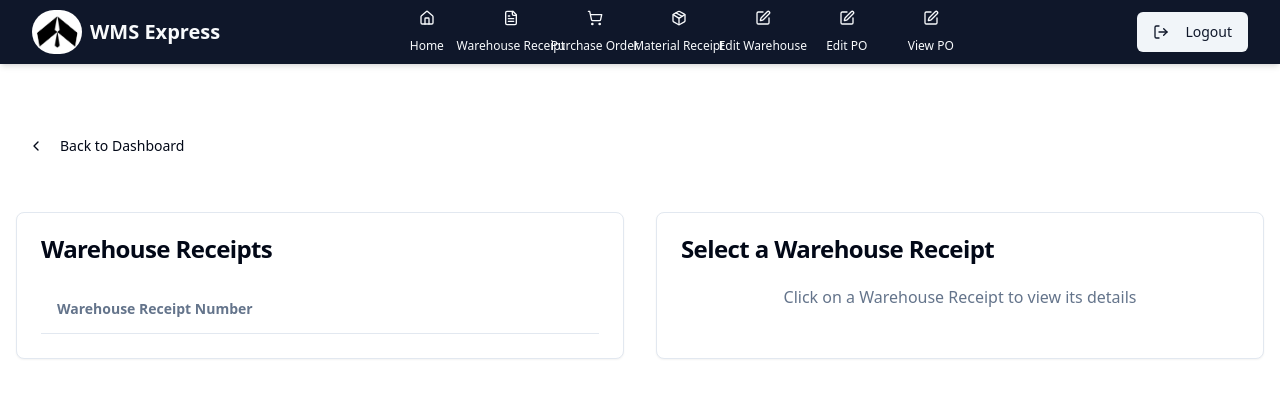
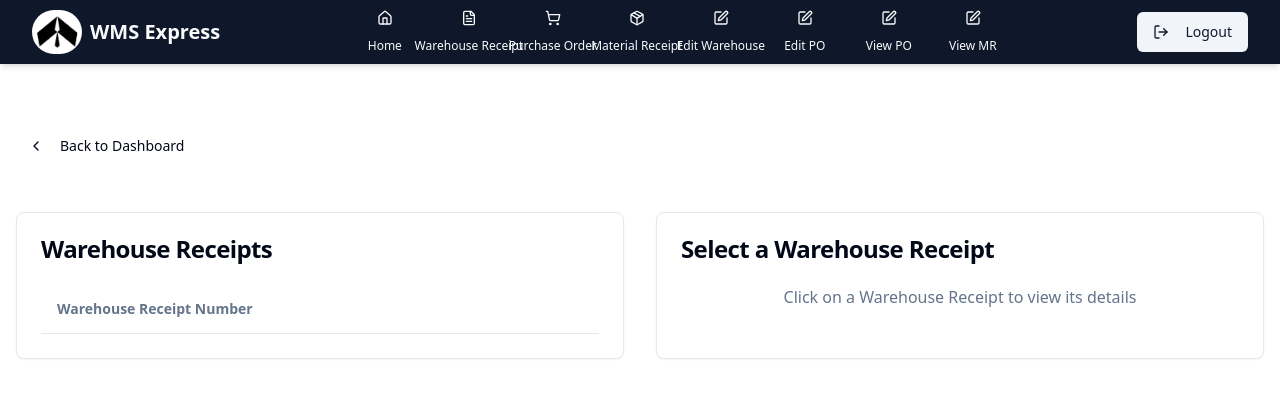
Before and after one commit to axt127/test_repo, a Next.js app: page /Emp/Homepage/Data in a window 1280 px wide. Shown: the top 398 px of the page. Built offline with nearby package versions, Linux system fonts and the light colour scheme.

Commit message:
updated headers again

```diff
--- a/app/Emp/Homepage/Data.tsx
+++ b/app/Emp/Homepage/Data.tsx
@@ -60,6 +60,7 @@ function Navigation() {
               { href: "/Emp/Homepage/EDIT_FORM/edit-warehouse", label: "Edit Warehouse", icon: Edit },
               { href: "/Emp/Homepage/EDIT_FORM/edit-purchase-order", label: "Edit PO", icon: Edit },
               { href: "/Emp/Homepage/EDIT_FORM/view_po", label: "View PO", icon: Edit },
+              { href: "/Emp/Homepage/EDIT_FORM/view_mr", label: "View MR", icon: Edit },
             ].map((item) => (
               <Link key={item.href} href={item.href}>
                 <Button variant="ghost" size="sm" className="flex flex-col items-center justify-center h-16 w-20">
--- a/app/Emp/Homepage/EDIT_FORM/edit-purchase-order/page.tsx
+++ b/app/Emp/Homepage/EDIT_FORM/edit-purchase-order/page.tsx
@@ -59,6 +59,7 @@ function Navigation() {
               { href: "/Emp/Homepage/EDIT_FORM/edit-warehouse", label: "Edit Warehouse", icon: Edit },
               { href: "/Emp/Homepage/EDIT_FORM/edit-purchase-order", label: "Edit PO", icon: Edit },
               { href: "/Emp/Homepage/EDIT_FORM/view_po", label: "View PO", icon: Edit },
+              { href: "/Emp/Homepage/EDIT_FORM/view_mr", label: "View MR", icon: Edit },
             ].map((item) => (
               <Link key={item.href} href={item.href}>
                 <Button variant="ghost" size="sm" className="flex flex-col items-center justify-center h-16 w-20">
--- a/app/Emp/Homepage/EDIT_FORM/edit-warehouse/page.tsx
+++ b/app/Emp/Homepage/EDIT_FORM/edit-warehouse/page.tsx
@@ -63,6 +63,7 @@ function Navigation() {
               { href: "/Emp/Homepage/EDIT_FORM/edit-warehouse", label: "Edit Warehouse", icon: Edit },
               { href: "/Emp/Homepage/EDIT_FORM/edit-purchase-order", label: "Edit PO", icon: Edit },
               { href: "/Emp/Homepage/EDIT_FORM/view_po", label: "View PO", icon: Edit },
+              { href: "/Emp/Homepage/EDIT_FORM/view_mr", label: "View MR", icon: Edit },
             ].map((item) => (
               <Link key={item.href} href={item.href}>
                 <Button variant="ghost" size="sm" className="flex flex-col items-center justify-center h-16 w-20">
--- a/app/Emp/Homepage/EDIT_FORM/view_mr/page.tsx
+++ b/app/Emp/Homepage/EDIT_FORM/view_mr/page.tsx
@@ -56,6 +56,8 @@ function Navigation() {
               { href: "/Emp/Homepage/NEW_Form/material-receipt", label: "Material Receipt", icon: Package },
               { href: "/Emp/Homepage/EDIT_FORM/edit-warehouse", label: "Edit Warehouse", icon: Edit },
               { href: "/Emp/Homepage/EDIT_FORM/edit-purchase-order", label: "Edit PO", icon: Edit },
+              { href: "/Emp/Homepage/EDIT_FORM/view_po", label: "View PO", icon: Edit },
+              { href: "/Emp/Homepage/EDIT_FORM/view_mr", label: "View MR", icon: Edit },
             ].map((item) => (
               <Link key={item.href} href={item.href}>
                 <Button variant="ghost" size="sm" className="flex flex-col items-center justify-center h-16 w-20">
--- a/app/Emp/Homepage/EDIT_FORM/view_po/page.tsx
+++ b/app/Emp/Homepage/EDIT_FORM/view_po/page.tsx
@@ -82,6 +82,7 @@ function Navigation() {
               { href: "/Emp/Homepage/EDIT_FORM/edit-warehouse", label: "Edit Warehouse", icon: Edit },
               { href: "/Emp/Homepage/EDIT_FORM/edit-purchase-order", label: "Edit PO", icon: Edit },
               { href: "/Emp/Homepage/EDIT_FORM/view_po", label: "View PO", icon: Edit },
+              { href: "/Emp/Homepage/EDIT_FORM/view_mr", label: "View MR", icon: Edit },
             ].map((item) => (
               <Link key={item.href} href={item.href}>
                 <Button variant="ghost" size="sm" className="flex flex-col items-center justify-center h-16 w-20">
--- a/app/Emp/Homepage/NEW_Form/material-receipt/page.tsx
+++ b/app/Emp/Homepage/NEW_Form/material-receipt/page.tsx
@@ -43,6 +43,7 @@ function Navigation() {
               { href: "/Emp/Homepage/EDIT_FORM/edit-warehouse", label: "Edit Warehouse", icon: Edit },
               { href: "/Emp/Homepage/EDIT_FORM/edit-purchase-order", label: "Edit PO", icon: Edit },
               { href: "/Emp/Homepage/EDIT_FORM/view_po", label: "View PO", icon: Edit },
+              { href: "/Emp/Homepage/EDIT_FORM/view_mr", label: "View MR", icon: Edit },
             ].map((item) => (
               <Link key={item.href} href={item.href}>
                 <Button variant="ghost" size="sm" className="flex flex-col items-center justify-center h-16 w-20">
--- a/app/Emp/Homepage/NEW_Form/purchase-order/page.tsx
+++ b/app/Emp/Homepage/NEW_Form/purchase-order/page.tsx
@@ -50,6 +50,7 @@ function Navigation() {
               { href: "/Emp/Homepage/EDIT_FORM/edit-warehouse", label: "Edit Warehouse", icon: Edit },
               { href: "/Emp/Homepage/EDIT_FORM/edit-purchase-order", label: "Edit PO", icon: Edit },
               { href: "/Emp/Homepage/EDIT_FORM/view_po", label: "View PO", icon: Edit },
+              { href: "/Emp/Homepage/EDIT_FORM/view_mr", label: "View MR", icon: Edit },
             ].map((item) => (
               <Link key={item.href} href={item.href}>
                 <Button variant="ghost" size="sm" className="flex flex-col items-center justify-center h-16 w-20">
--- a/app/Emp/Homepage/NEW_Form/warehouse-receipt/page.tsx
+++ b/app/Emp/Homepage/NEW_Form/warehouse-receipt/page.tsx
@@ -84,6 +84,7 @@ function Navigation() {
               { href: "/Emp/Homepage/EDIT_FORM/edit-warehouse", label: "Edit Warehouse", icon: Edit },
               { href: "/Emp/Homepage/EDIT_FORM/edit-purchase-order", label: "Edit PO", icon: Edit },
               { href: "/Emp/Homepage/EDIT_FORM/view_po", label: "View PO", icon: Edit },
+              { href: "/Emp/Homepage/EDIT_FORM/view_mr", label: "View MR", icon: Edit },
             ].map((item) => (
               <Link key={item.href} href={item.href}>
                 <Button variant="ghost" size="sm" className="flex flex-col items-center justify-center h-16 w-20">
--- a/app/Emp/Homepage/page.tsx
+++ b/app/Emp/Homepage/page.tsx
@@ -52,6 +52,7 @@ export default function EmployeeHomepage() {
                 { href: "/Emp/Homepage/EDIT_FORM/edit-warehouse", label: "Edit Warehouse", icon: Edit },
                 { href: "/Emp/Homepage/EDIT_FORM/edit-purchase-order", label: "Edit PO", icon: Edit },
                 { href: "/Emp/Homepage/EDIT_FORM/view_po", label: "View PO", icon: Edit },
+                { href: "/Emp/Homepage/EDIT_FORM/view_mr", label: "View MR", icon: Edit },
 
               ].map((item) => (
                 <Link key={item.href} href={item.href}>
```
